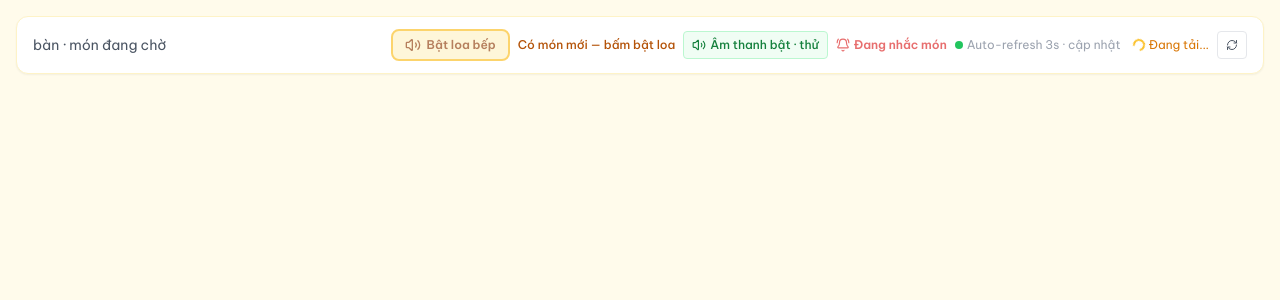
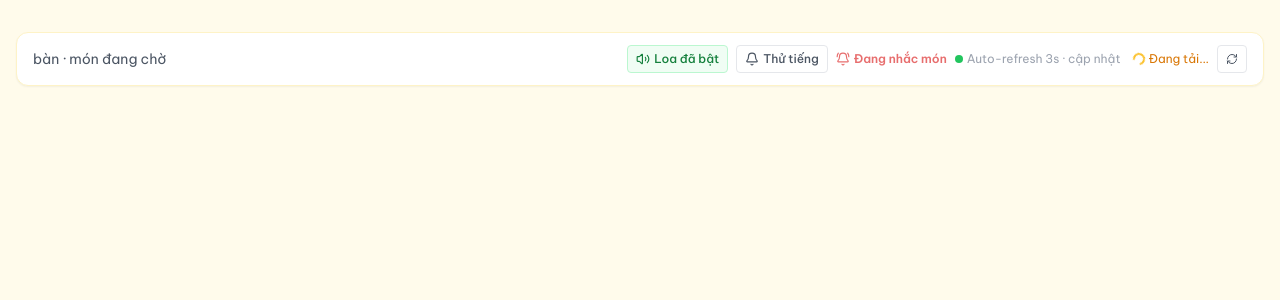
Before and after one commit to phanvanhoi/myquang-webapp, a Python web app: template app/templates/kitchen/index.html in a window 1280 px wide. Shown: the top 300 px of the page. Run offline with Jinja, Linux system fonts and the light colour scheme; the template is opened without the code that fills it, so the values that code supplies are empty; some libraries are stand-ins or nearby versions.

Commit message:
fix(kitchen): overlay bat loa, phat full mp3, nghi 10s
Overlay bat buoc khi vao Bep (iOS); bo cat am thanh; lap lai sau 10 giay khi con mon cho.

Co-authored-by: Cursor <cursoragent@cursor.com>

```diff
--- a/app/templates/kitchen/index.html
+++ b/app/templates/kitchen/index.html
@@ -14,7 +14,32 @@
   const _kitchenInitial = {{ items | tojson | safe }};
 </script>
 
-<div x-data="kitchenApp(_kitchenInitial)" x-init="init()" class="space-y-4">
+<div x-data="kitchenApp(_kitchenInitial)" x-init="init()" class="space-y-4 relative">
+
+  {# Overlay bắt buộc — iOS/PWA không cho phát tiếng trước khi user chạm #}
+  <div x-show="!audioUnlocked" x-cloak
+       class="fixed inset-0 z-[100] bg-black/70 backdrop-blur-sm flex items-center justify-center p-5">
+    <div class="bg-white rounded-2xl shadow-2xl max-w-sm w-full p-6 text-center space-y-4">
+      <div class="w-16 h-16 mx-auto rounded-full bg-amber-100 flex items-center justify-center">
+        <i data-lucide="volume-2" class="w-8 h-8 text-amber-600"></i>
+      </div>
+      <div>
+        <h2 class="text-lg font-bold text-gray-900">Bật loa bếp</h2>
+        <p class="text-sm text-gray-500 mt-2 leading-relaxed">
+          Trình duyệt yêu cầu chạm màn hình một lần trước khi phát âm thanh.
+          Bấm nút bên dưới để nghe khi có món mới.
+        </p>
+      </div>
+      <p x-show="unservedTotal > 0"
+         class="text-sm font-semibold text-red-600 bg-red-50 rounded-lg py-2 px-3">
+        Đang có <span x-text="unservedTotal"></span> món chờ — bật loa để nghe nhắc
+      </p>
+      <button type="button" @click="unlockAudio(true)"
+              class="w-full h-12 rounded-xl bg-amber-500 hover:bg-amber-600 text-white font-bold text-base shadow-lg">
+        Bật loa ngay
+      </button>
+    </div>
+  </div>
 
   {# ── Toolbar ── #}
   <div class="flex flex-wrap items-center justify-between gap-3 bg-white rounded-xl shadow-sm border border-amber-100 px-4 py-3">
@@ -25,20 +50,14 @@
     </div>
 
     <div class="flex items-center gap-2 text-xs text-gray-400 flex-wrap justify-end">
-      <button x-show="!audioUnlocked" @click="unlockAudio(true)"
-              type="button"
-              class="flex items-center gap-1.5 px-3 h-8 rounded-lg border-2 border-amber-400 bg-amber-100 text-amber-800 font-semibold animate-pulse">
-        <i data-lucide="volume-2" class="w-4 h-4"></i>
-        Bật loa bếp
-      </button>
-      <span x-show="!audioUnlocked && _pendingBeeps > 0"
-            class="text-amber-700 font-medium">
-        Có món mới — bấm bật loa
+      <span x-show="audioUnlocked" class="flex items-center gap-1 text-green-700 font-medium px-2 h-7 rounded border border-green-200 bg-green-50">
+        <i data-lucide="volume-2" class="w-3.5 h-3.5"></i>
+        Loa đã bật
       </span>
       <button x-show="audioUnlocked" @click="testAlertSound()" type="button"
-              class="flex items-center gap-1 text-green-700 font-medium px-2 h-7 rounded border border-green-200 bg-green-50">
-        <i data-lucide="volume-2" class="w-3.5 h-3.5"></i>
-        Âm thanh bật · thử
+              class="flex items-center gap-1 text-gray-600 font-medium px-2 h-7 rounded border border-gray-200 bg-white hover:bg-gray-50">
+        <i data-lucide="bell" class="w-3.5 h-3.5"></i>
+        Thử tiếng
       </button>
       <span x-show="audioUnlocked && unservedTotal > 0"
             class="flex items-center gap-1 text-red-600 font-semibold animate-pulse">
@@ -159,9 +178,9 @@ function kitchenApp(initial) {
     lastUpdate: 'vừa xong',
     audioUnlocked: false,
     _pendingBeeps: 0,
-    ALERT_REPEAT_MS: 8000,
+    ALERT_GAP_MS: 10000,
     _pollerId: null,
-    _alertLoopId: null,
+    _alertLoopTimer: null,
     _alertPlaying: false,
     _unloadHandler: null,
     _unlockHandler: null,
@@ -319,7 +338,7 @@ function kitchenApp(initial) {
 
     async playAlertSound() {
       if (!this.audioUnlocked) {
-        this._pendingBeeps++;
+        this._pendingBeeps = 1;
         return false;
       }
       const el = this.ensureAudioElement();
@@ -328,6 +347,7 @@ function kitchenApp(initial) {
           el.currentTime = 0;
           el.volume = 1;
           await el.play();
+          await this.waitAudioEnd(el);
           this._pendingBeeps = 0;
           return true;
         } catch (e) {
@@ -335,6 +355,20 @@ function kitchenApp(initial) {
         }
       }
       return this.beepWebAudio();
+    },
+
+    waitAudioEnd(el) {
+      return new Promise(resolve => {
+        if (el.ended) {
+          resolve();
+          return;
+        }
+        const onEnd = () => {
+          el.removeEventListener('ended', onEnd);
+          resolve();
+        };
+        el.addEventListener('ended', onEnd);
+      });
     },
 
     async beepWebAudio() {
@@ -431,17 +465,21 @@ function kitchenApp(initial) {
     },
 
     startAlertLoop(skipImmediate) {
-      if (this._alertLoopId) return;
-      this._alertLoopId = setInterval(() => this.tickAlertLoop(), this.ALERT_REPEAT_MS);
-      if (!skipImmediate) {
+      if (this._alertLoopTimer || this._alertPlaying) return;
+      if (skipImmediate) {
+        this._alertLoopTimer = setTimeout(() => {
+          this._alertLoopTimer = null;
+          this.tickAlertLoop();
+        }, this.ALERT_GAP_MS);
+      } else {
         this.tickAlertLoop();
       }
     },
 
     stopAlertLoop() {
-      if (this._alertLoopId) {
-        clearInterval(this._alertLoopId);
-        this._alertLoopId = null;
+      if (this._alertLoopTimer) {
+        clearTimeout(this._alertLoopTimer);
+        this._alertLoopTimer = null;
       }
     },
 
@@ -464,7 +502,12 @@ function kitchenApp(initial) {
       }
       if (this.unservedTotal <= 0) {
         this.stopAlertLoop();
+        return;
       }
+      this._alertLoopTimer = setTimeout(() => {
+        this._alertLoopTimer = null;
+        this.tickAlertLoop();
+      }, this.ALERT_GAP_MS);
     },
 
     get itemsByTable() {
```
